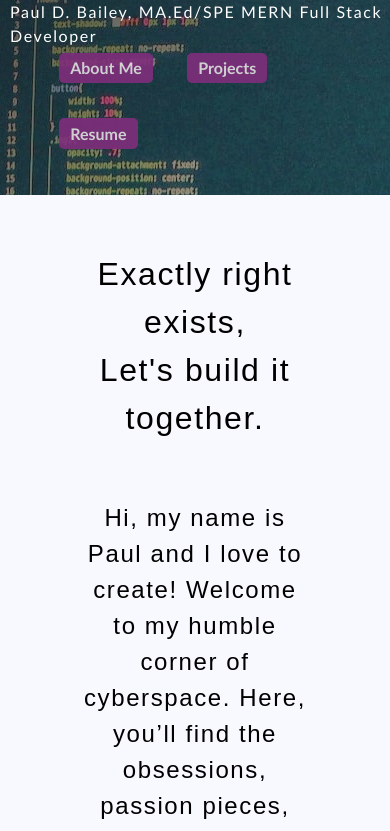
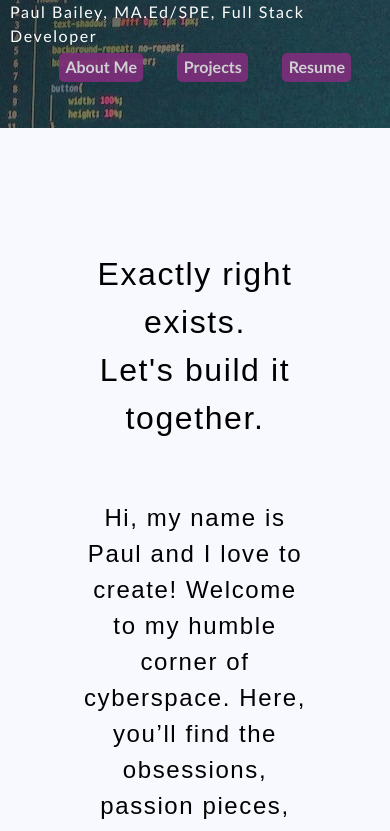
Before and after one commit to FatherDkay/reactportfolio, a React (Create React App) app: page / in a window 390 px wide. Shown: the top 831 px of the page. Built offline with nearby package versions, Linux system fonts and the light colour scheme.

Commit message:
edit nav bar and projects for mobile devices

```diff
--- a/src/components/Header/index.js
+++ b/src/components/Header/index.js
@@ -7,7 +7,7 @@ function Header( props ) {
   return (
     <header>
       <div class ="headerBox">
-        Paul D. Bailey, MA.Ed/SPE  MERN Full Stack Developer
+        Paul Bailey, MA.Ed/SPE, Full Stack Developer
         <div>
         <Nav currentPage= { props.currentPage } setCurrentPage = {props.setCurrentPage } class ="topNav"/>
     </div>
--- a/src/components/Nav/navStyle.css
+++ b/src/components/Nav/navStyle.css
@@ -8,7 +8,7 @@
     display: block;
     color: #e0dede;
     text-align: center;
-    padding: 0.20rem .70rem;
+    padding: 0.15rem .40rem;
     text-decoration: none;
     font-size: 1rem;
   }
--- a/src/pages/Intro/index.js
+++ b/src/pages/Intro/index.js
@@ -7,7 +7,7 @@ function Intro( props ) {
     <section>
       <div class ="container">
           <div class ="topArea fade-in-text">
-              Exactly right exists, <br />
+              Exactly right exists. <br />
               Let's build it together.
           </div>
           <div class ="bottomArea fade-in-text">
--- a/src/pages/Projects/projectStyle.css
+++ b/src/pages/Projects/projectStyle.css
@@ -31,7 +31,8 @@
 .project {
     opacity: 70%;
     margin: 2px;
-    width: 170px;
+    min-width: 98px;
+    max-width: 170px;
     min-height: 90px;
     border: 2px solid black;
     text-align:center;
```
